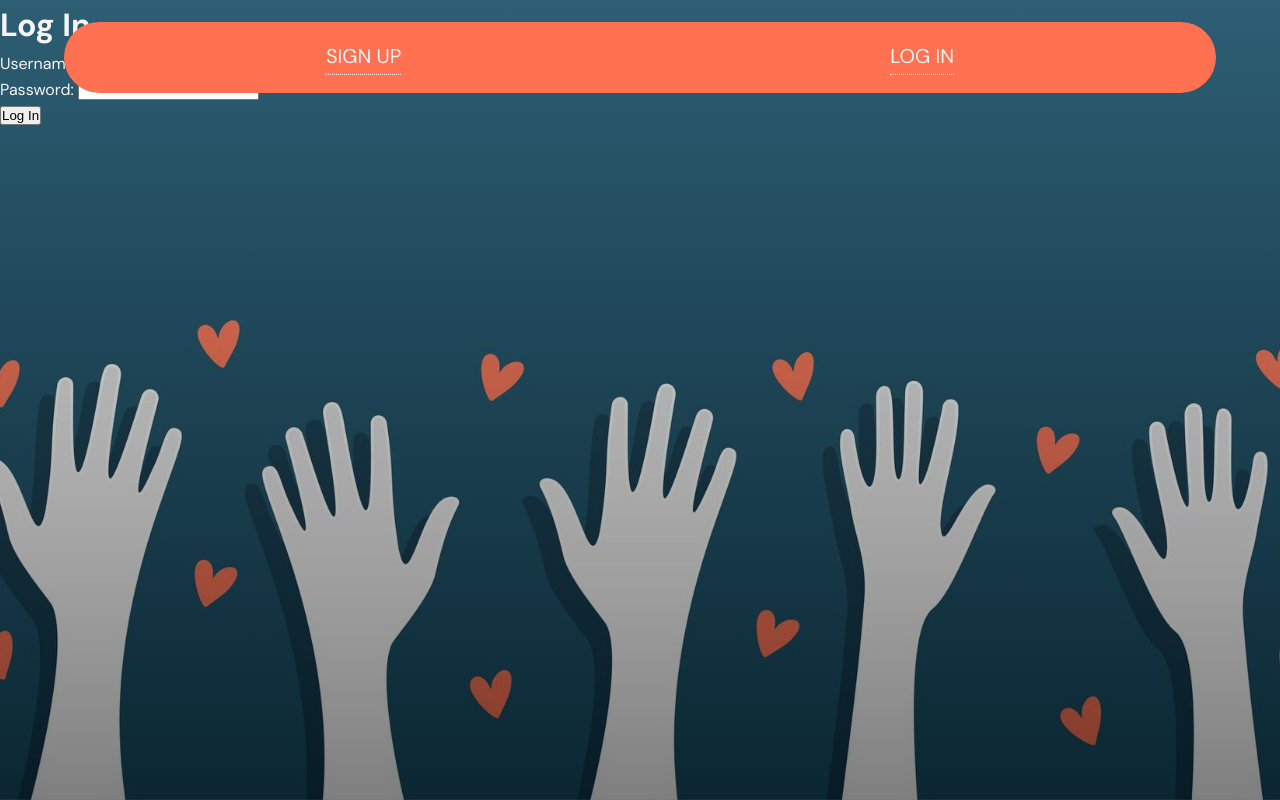
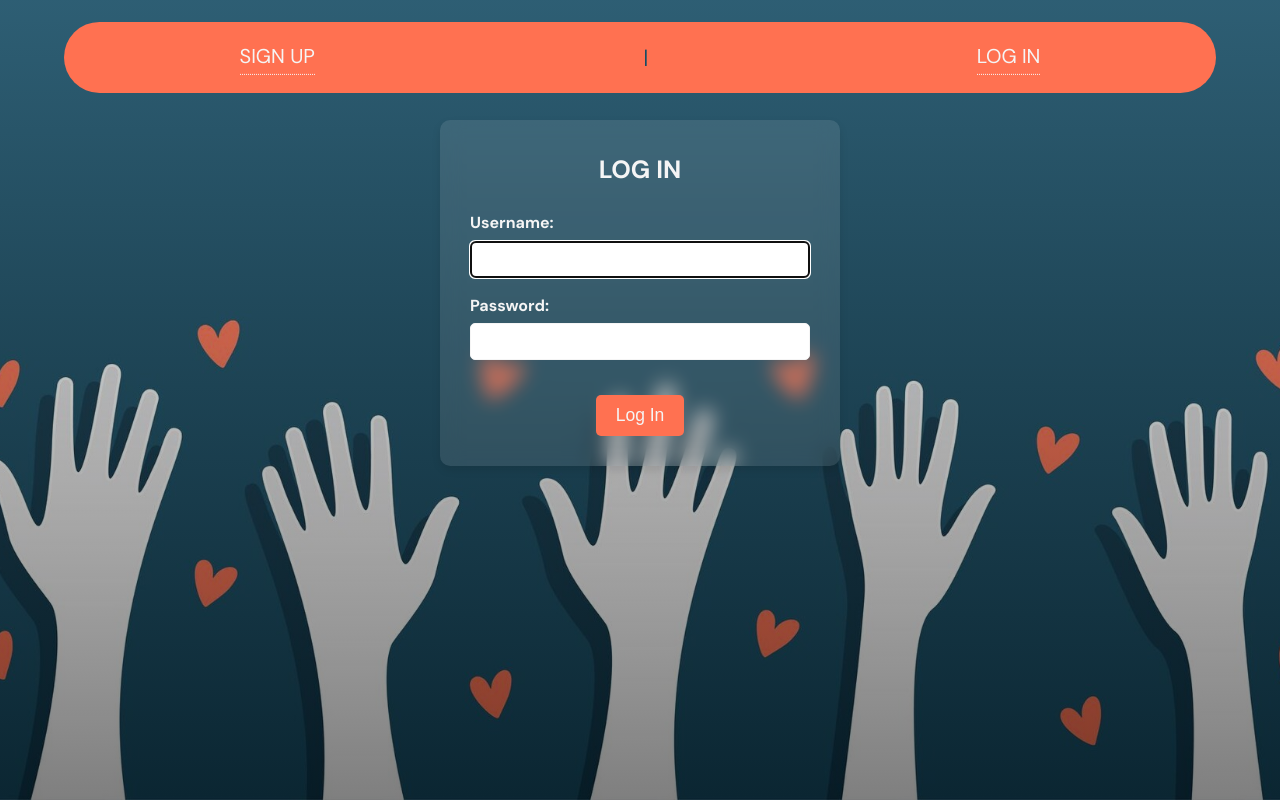
Before and after one commit to zala-dev/project, a Django app: page /accounts/login/ in a window 1280 px wide. Run offline with Django 5.2, Linux system fonts and the light colour scheme.

Commit message:
complete login page styling

```diff
--- a/main_app/static/css/style.css
+++ b/main_app/static/css/style.css
@@ -135,3 +135,92 @@ a {
   font-weight: 400;
   line-height: 1.5;
 }
+
+/* Log In Page */
+
+.container {
+  margin-top: 15vh;
+  width: 100vw;
+
+  display: flex;
+  justify-content: center;
+  align-items: flex-start;
+}
+
+.login {
+  display: flex;
+  flex-direction: column;
+  justify-content: center;
+  align-items: center;
+  min-width: 40rem;
+  max-width: 45rem;
+  padding: 3rem 3rem 1rem 3rem;
+  background: rgba(255, 255, 255, 0.1);
+  border-radius: 1rem;
+  box-shadow: 0 0.4rem 0.8rem rgba(0, 0, 0, 0.1);
+  backdrop-filter: blur(10px);
+  -webkit-backdrop-filter: blur(10px);
+  color: var(--color-white);
+}
+
+.login h1 {
+  font-size: 2.5rem;
+  margin-bottom: 2rem;
+  text-transform: uppercase;
+}
+
+.login form {
+  display: flex;
+  flex-direction: column;
+  align-items: center;
+  width: 100%;
+  max-width: 36rem;
+}
+
+.login form p {
+  width: 100%;
+  margin-bottom: 1.5rem;
+}
+
+.login form label {
+  display: block;
+  margin-bottom: 0.5rem;
+  font-weight: bold;
+}
+
+.login form input[type="text"],
+.login form input[type="password"] {
+  width: 100%;
+  padding: 1rem;
+  border: 0.1rem solid var(--color-white);
+  border-radius: 0.5rem;
+  box-sizing: border-box;
+}
+
+.login form input[type="hidden"] {
+  display: none;
+}
+
+.login form .btn {
+  margin: 2rem 0;
+  padding: 1rem 2rem;
+  font-size: 1.75rem;
+  color: var(--color-white);
+  background-color: var(--color-primary);
+  border: none;
+  border-radius: 0.5rem;
+  cursor: pointer;
+  transition: 0.3s ease;
+}
+
+.login form .btn:hover {
+  background-color: var(--color-primary-dark);
+}
+
+/* Media Queries */
+/* @media screen and (min-width: 1000px) {
+  .container,
+  .navbar {
+    min-width: 95rem;
+  }
+} */
--- a/main_app/templates/base.html
+++ b/main_app/templates/base.html
@@ -29,13 +29,17 @@
     <ul class="nav-list">
       {% if user.is_authenticated %}
       <li><a href="{% url 'event_create' %}">Organize Event</a></li>
+      <span>|</span>
       <li>
         <a href="{% url 'event_list' %}">Your Events</a>
       </li>
+      <span>|</span>
       <li>
         <a href="{% url 'my_events' %}">Your Volunteering</a>
       </li>
+      <span>|</span>
       <li><a href="{% url 'all_events' %}">All Events</a></li>
+      <span>|</span>
       <li>
         <form id="logout-form" action="{% url 'logout' %}" method="POST" style="display: none">
           {% csrf_token %}
@@ -44,6 +48,7 @@
       </li>
       {% else %}
       <li><a href="{% url 'signup' %}">Sign Up</a></li>
+      <span>|</span>
       <li><a href="{% url 'login' %}">Log In</a></li>
       {% endif %}
     </ul>
--- a/main_app/templates/registration/login.html
+++ b/main_app/templates/registration/login.html
@@ -1,11 +1,12 @@
 {% extends 'base.html' %} {% block content %}
-
-<h1>Log In</h1>
-
-<form method="POST" action="{% url 'login' %}">
-  {% csrf_token %} {{ form.as_p }}
-  <input type="hidden" name="next" value="{{ next }}" />
-  <button type="submit" class="btn">Log In</button>
-</form>
+<div class="login">
+  <h1>Log In</h1>
+  <form method="POST" action="{% url 'login' %}">
+    {% csrf_token %}
+    {{ form.as_p }}
+    <input type="hidden" name="next" value="{{ next }}" />
+    <button type="submit" class="btn">Log In</button>
+  </form>
+</div>
 
 {% endblock %}
```
